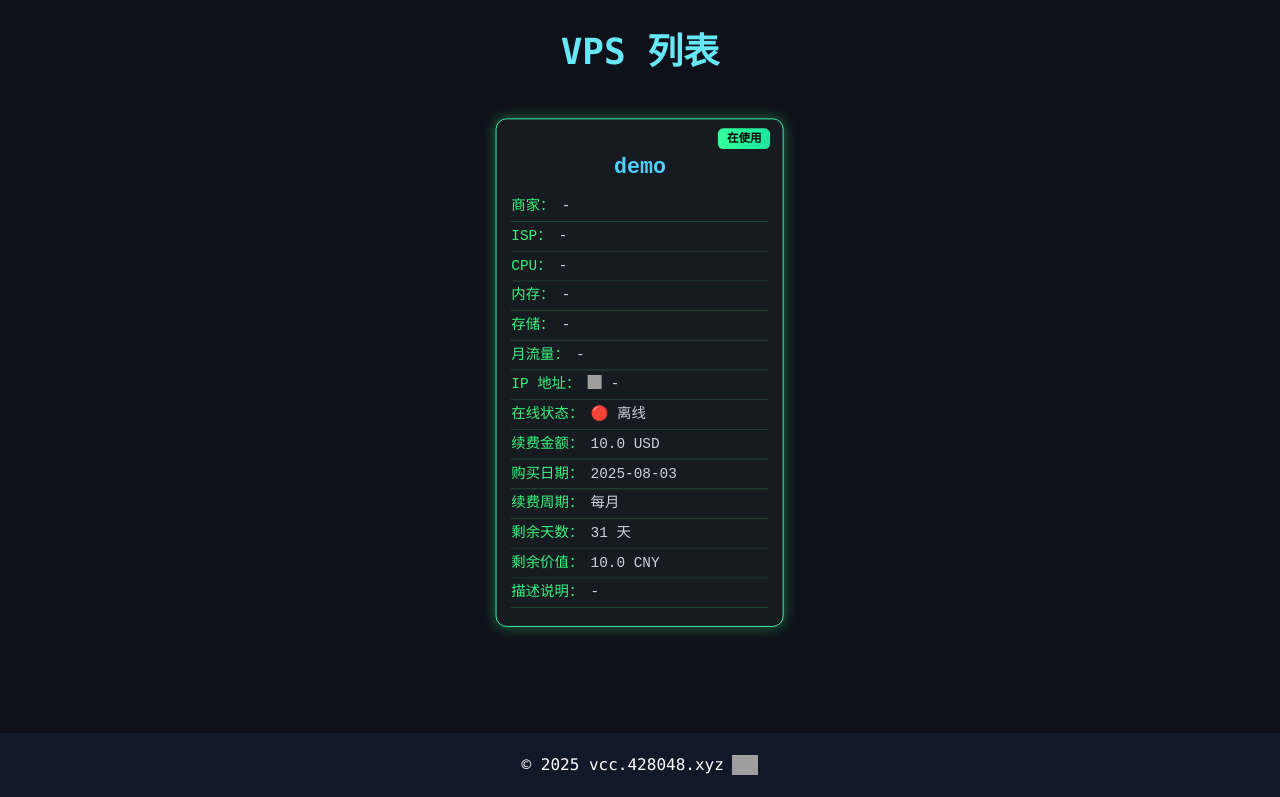
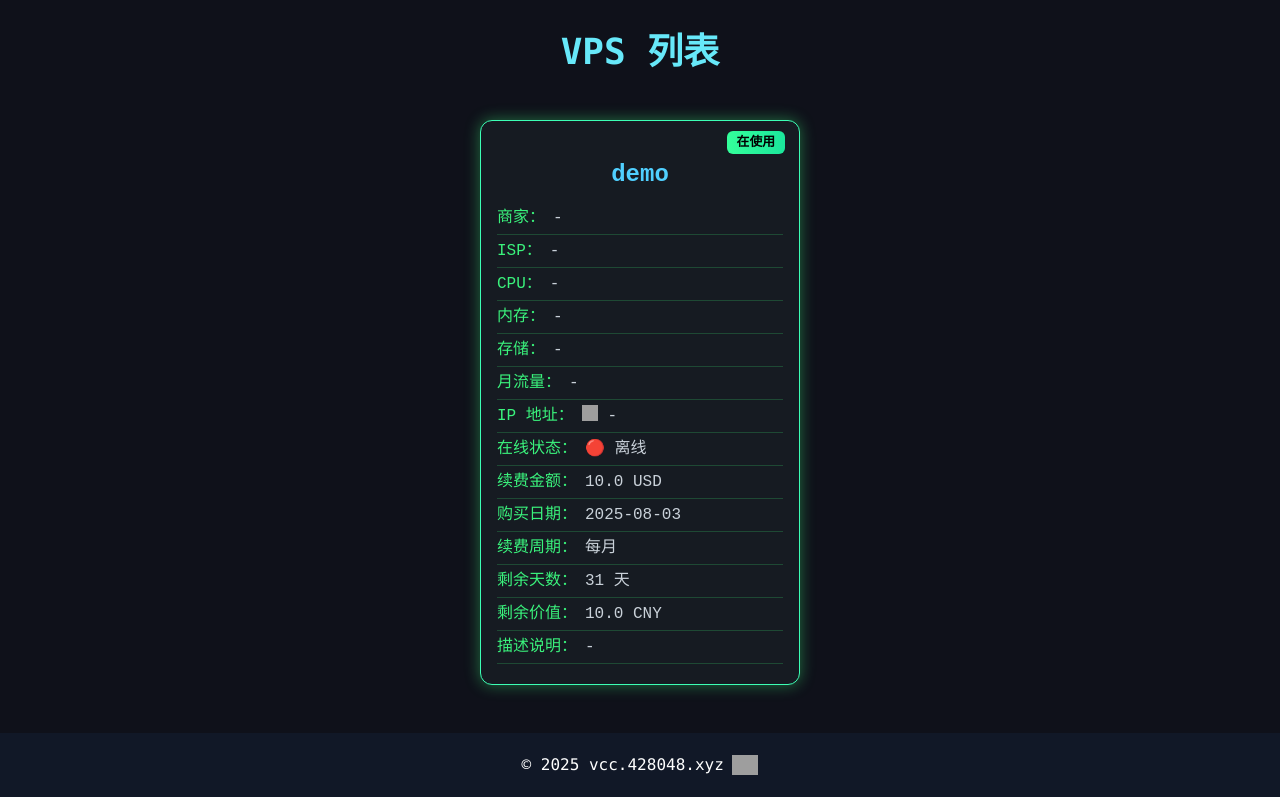
Before and after one commit to podcctv/vps-value-calculator, a Flask app: page /vps in a window 1280 px wide. Shown: the part 86-883 px from the top of the page. Run offline with Flask 3, Linux system fonts and the light colour scheme; data comes from the database, SQL or seed files in the repository; data that the repository does not hold is empty; style sheets or scripts are compiled from the project's sources; grey boxes are pictures that could not be loaded.

Commit message:
style: adjust vps card width

```diff
--- a/static/css/cards.css
+++ b/static/css/cards.css
@@ -52,15 +52,16 @@
   justify-content: center;
   align-items: stretch;
   padding: 1rem;
-  width: 90%;
-  max-width: 90%;
+  width: 100%;
+  max-width: 100%;
   margin: 0 auto;
   box-sizing: border-box;
 }
 
 .card-wrapper {
-  transform-origin: top left;
-  width: 100%;
+  width: 90%;
+  max-width: 1600px;
+  margin: 0 auto;
 }
 
 /* 单个卡片样式 */
--- a/templates/vps.html
+++ b/templates/vps.html
@@ -89,14 +89,6 @@
         });
     });
 
-    const cardWrapper = document.querySelector('.card-wrapper');
-    if (cardWrapper) {
-        const scale = 0.9;
-        cardWrapper.style.transform = `scale(${scale})`;
-        cardWrapper.style.transformOrigin = 'top left';
-        cardWrapper.style.width = `${100 / scale}%`;
-    }
-
     function getTextWidth(text, font) {
         const canvas = getTextWidth.canvas || (getTextWidth.canvas = document.createElement('canvas'));
         const context = canvas.getContext('2d');
```
